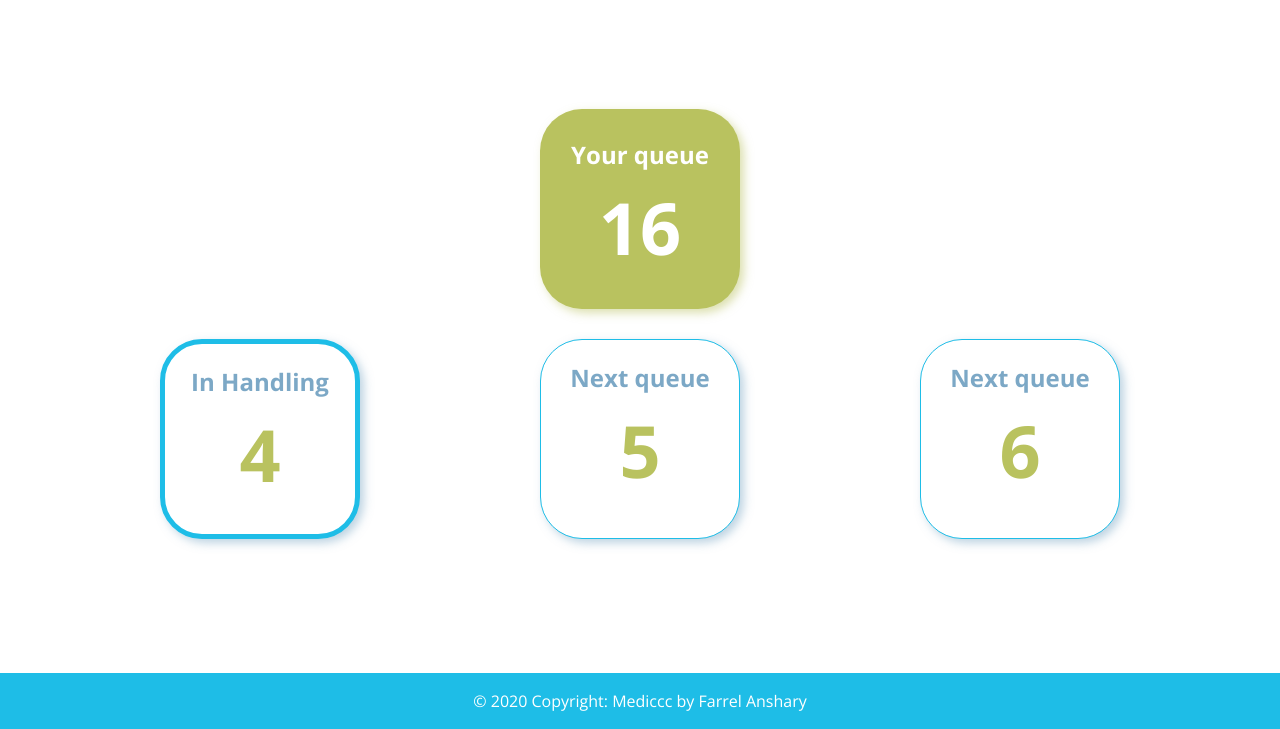
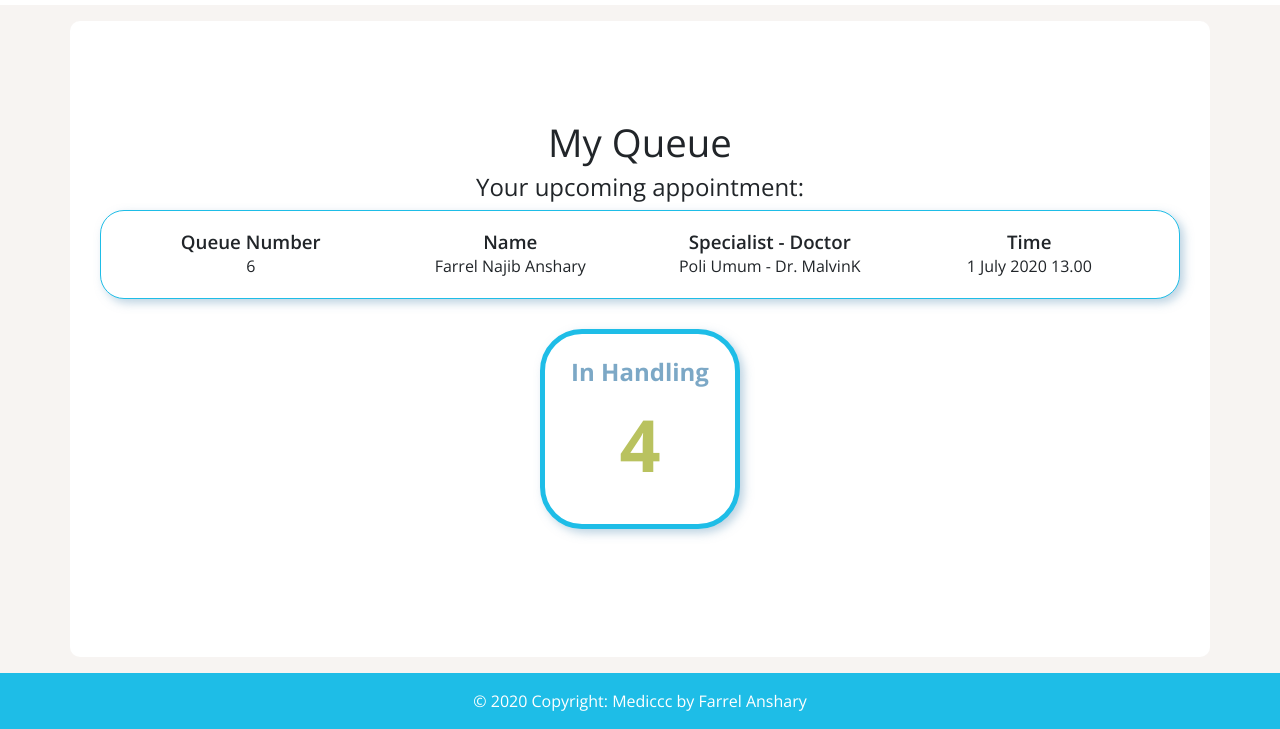
Before and after one commit to farrelnajib/UAS-HCI, a plain HTML site: page queue.html in a window 1280 px wide. Shown: the part 71-800 px from the top of the page. Drawn offline with nearby package versions, Linux system fonts and the light colour scheme.

Commit message:
Ganti tampilan queue

```diff
--- /dev/null
+++ b/assets/css/queue.css
@@ -0,0 +1,20 @@
+body {
+    background-color: #F7F4F2;
+}
+
+#navbar,
+.container {
+    background-color: white;
+}
+
+.container {
+    border-radius: 10px;
+}
+
+.queue h1 {
+    font-size: 2.4em;
+}
+
+.queue h2 {
+    font-size: 1.5em;
+}
--- a/assets/css/style.css
+++ b/assets/css/style.css
@@ -1,5 +1,4 @@
-@import url("https://fonts.googleapis.com/css2?family=Open+Sans:wght@200;300;400;700;800&display=swap");
-@import url("https://fonts.googleapis.com/css2?family=Lato:wght@300;400;800;900&display=swap");
+@import url("https://fonts.googleapis.com/css2?family=Open+Sans:wght@200;300;400;600;700;800&display=swap");
 
 html {
   scroll-behavior: smooth;
@@ -158,18 +157,27 @@ footer.blue {
 
 .queue .card {
   margin-bottom: 30px;
-  border-radius: 42px;
+  border-radius: 24px;
   text-align: center;
-  height: 200px;
-  width: 200px;
+  width: 100%;
   box-shadow: 4px 4px 10px rgba(124, 168, 198, 0.5);
 }
 
-.your-queue {
+.queue h3 {
+  font-size: 1.17em;
+  font-weight: 600;
+  margin-bottom: 0;
+}
+
+.in-handling {
   margin-top: 20px;
-  border: 0 !important;
-  background-color: #B9C25F;
-  box-shadow: 4px 4px 10px rgba(185, 194, 95, 0.5) !important;
+  /* border: 0 !important; */
+  border: 5px solid #1ebde7 !important;
+  /* background-color: #B9C25F; */
+  height: 200px;
+  width: 200px !important;
+  border-radius: 42px !important;
+  /* box-shadow: 4px 4px 10px rgba(185, 194, 95, 0.5) !important; */
 }
 
 .status {
@@ -184,14 +192,10 @@ footer.blue {
   color: #B9C25F;
 }
 
-.your-queue .status,
-.your-queue .angka {
+/* .in-handling .status,
+.in-handling .angka {
   color: white;
-}
-
-.in-handling {
-  border: 5px solid #1ebde7 !important;
-}
+} */
 
 /* Utility */
 .tombol {
@@ -384,4 +388,8 @@ footer.blue {
   .your-queue {
     margin-top: 0;
   }
+
+  .queue p {
+    margin-bottom: 0;
+  }
 }
--- a/queue.html
+++ b/queue.html
@@ -12,6 +12,7 @@
   <script src="https://kit.fontawesome.com/dc353b7b40.js" crossorigin="anonymous"></script>
   <link rel="stylesheet" href="assets/css/animate.min.css">
   <link rel="stylesheet" href="assets/css/style.css">
+  <link rel="stylesheet" href="assets/css/queue.css">
   <link rel="icon" type="image/png" href="assets/img/logo-only.svg" />
 
   <title>Home - Mediccc</title>
@@ -35,42 +36,48 @@
   <!-- End of navbar -->
 
   <!-- Container -->
-  <div class="full-height d-flex queue">
-    <div class="container justify-content-center align-self-center">
-      <div class="row d-flex justify-content-center">
-        <div class="col-lg-4 d-flex justify-content-center">
-          <div class="card your-queue">
-            <div class="card-body d-flex">
-              <div class="text justify-content-center align-self-center w-100">
-                <div class="status">Your queue</div>
-                <div class="angka">16</div>
+  <div class="full-height d-flex queue py-3">
+    <div class="container">
+      <div class="d-flex h-100">
+        <div class="justify-content-center align-self-center w-100">
+          <div class="row">
+            <div class="col">
+              <h1 class="center mb-2">My Queue</h1>
+              <h2 class="center">Your upcoming appointment:</h2>
+              <div class="col-12">
+                <div class="card">
+                  <div class="card-body d-flex justify-content-center w-100">
+                    <div class="row w-100">
+                      <div class="col-lg-3 d-flex justify-content-center align-self-center">
+                        <div>
+                          <h3>Queue Number</h3>
+                          <p>6</p>
+                        </div>
+                      </div>
+                      <div class="col-lg-3">
+                        <h3>Name</h3>
+                        <p>Farrel Najib Anshary</p>
+                      </div>
+                      <div class="col-lg-3">
+                        <h3>Specialist - Doctor</h3>
+                        <p>Poli Umum - Dr. MalvinK</p>
+                      </div>
+                      <div class="col-lg-3">
+                        <h3>Time</h3>
+                        <p>1 July 2020 13.00</p>
                       </div>
                     </div>
                   </div>
                 </div>
               </div>
-      <div class="row d-flex justify-content-center">
-        <div class="col-lg-4 d-flex justify-content-center">
-          <div class="card in-handling">
+              <div class="col-12">
+                <div class="card in-handling mx-auto">
                   <div class="card-body">
                     <div class="status">In Handling</div>
                     <div class="angka">4</div>
                   </div>
                 </div>
               </div>
-        <div class="col-lg-4 d-flex justify-content-center">
-          <div class="card">
-            <div class="card-body">
-              <div class="status">Next queue</div>
-              <div class="angka">5</div>
-            </div>
-          </div>
-        </div>
-        <div class="col-lg-4 d-flex justify-content-center">
-          <div class="card">
-            <div class="card-body">
-              <div class="status">Next queue</div>
-              <div class="angka">6</div>
             </div>
           </div>
         </div>
```
Lines whose indentation alone changed are shown as unchanged.
